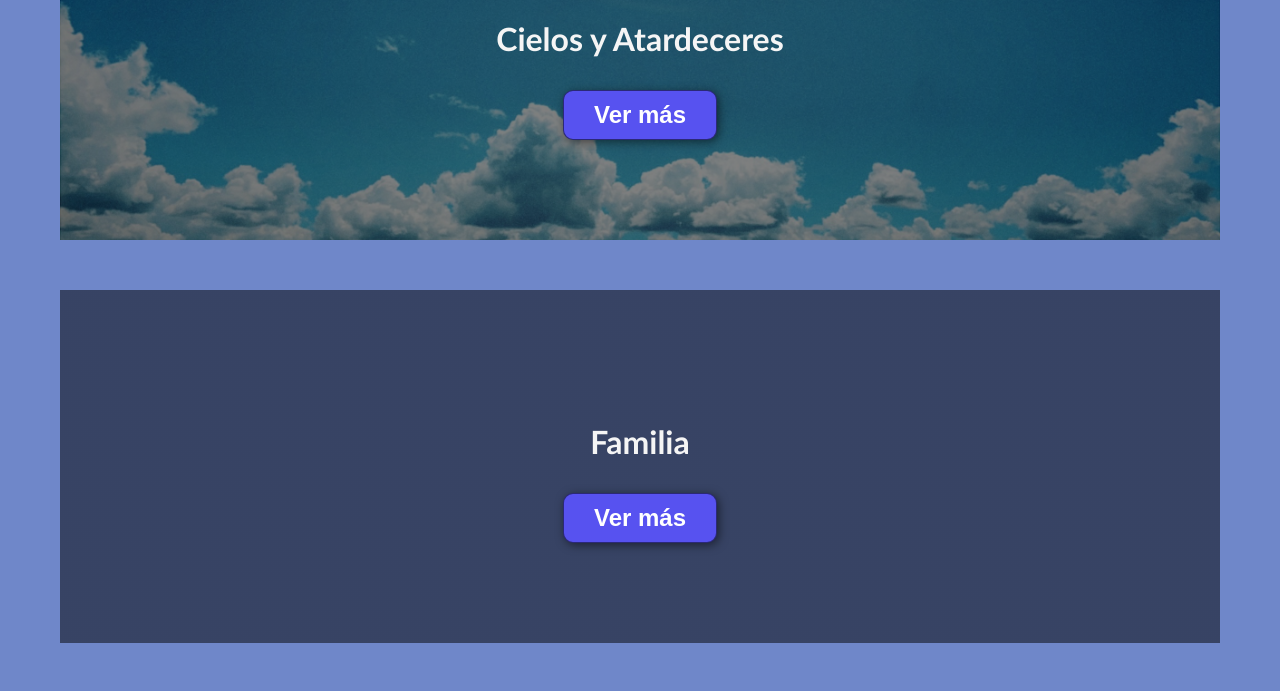
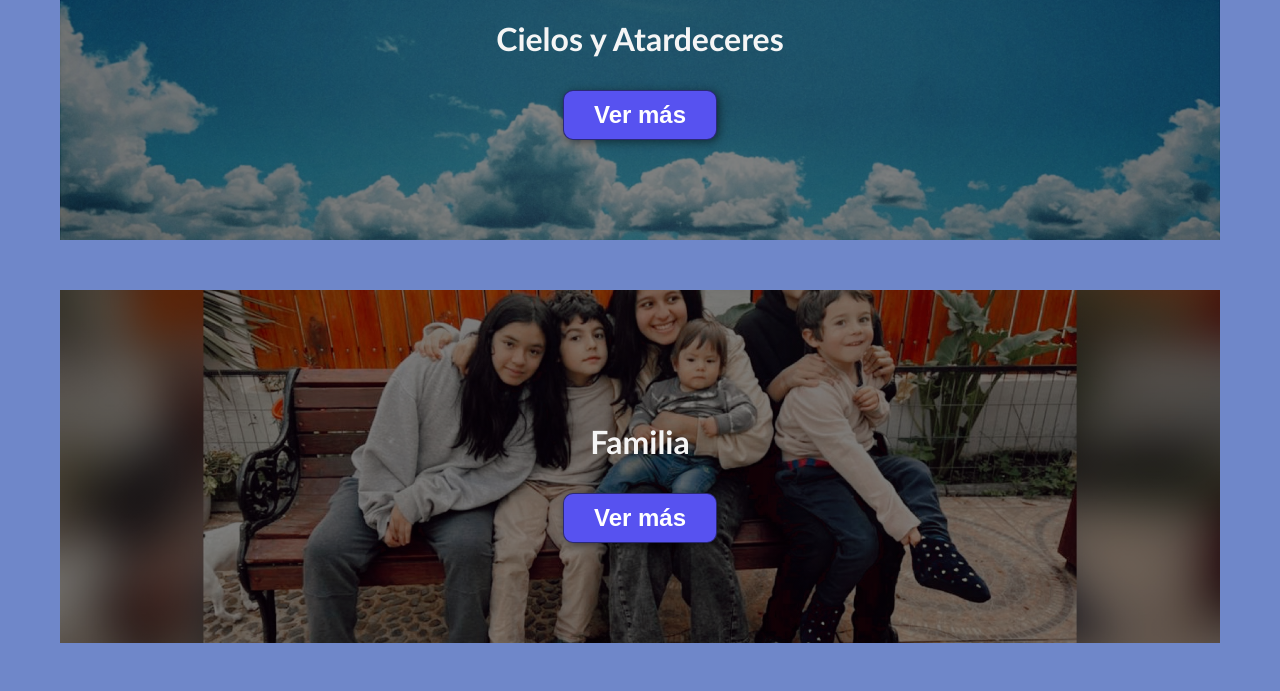
Before and after one commit to ead-codigo-2022/bitacora-personal-isadoraaliste, a plain HTML site: page index2.html in a window 1280 px wide. Shown: the part 413-1104 px from the top of the page. Drawn offline with Linux system fonts and the light colour scheme; grey boxes are pictures that could not be loaded.

Commit message:
arreglo index 2
cambio de fotos por carpeta

```diff
--- a/css/style.css
+++ b/css/style.css
@@ -220,7 +220,7 @@ footer .container{
       rgba(0,0,0,0.5)
    )
 
-   ,url(/img/fya/portadafya.JPG);
+   ,url(/img/f/portadafya.JPG);
 
 }
 .caja:last-child{
```
Also changed, not shown: 3 other files.
